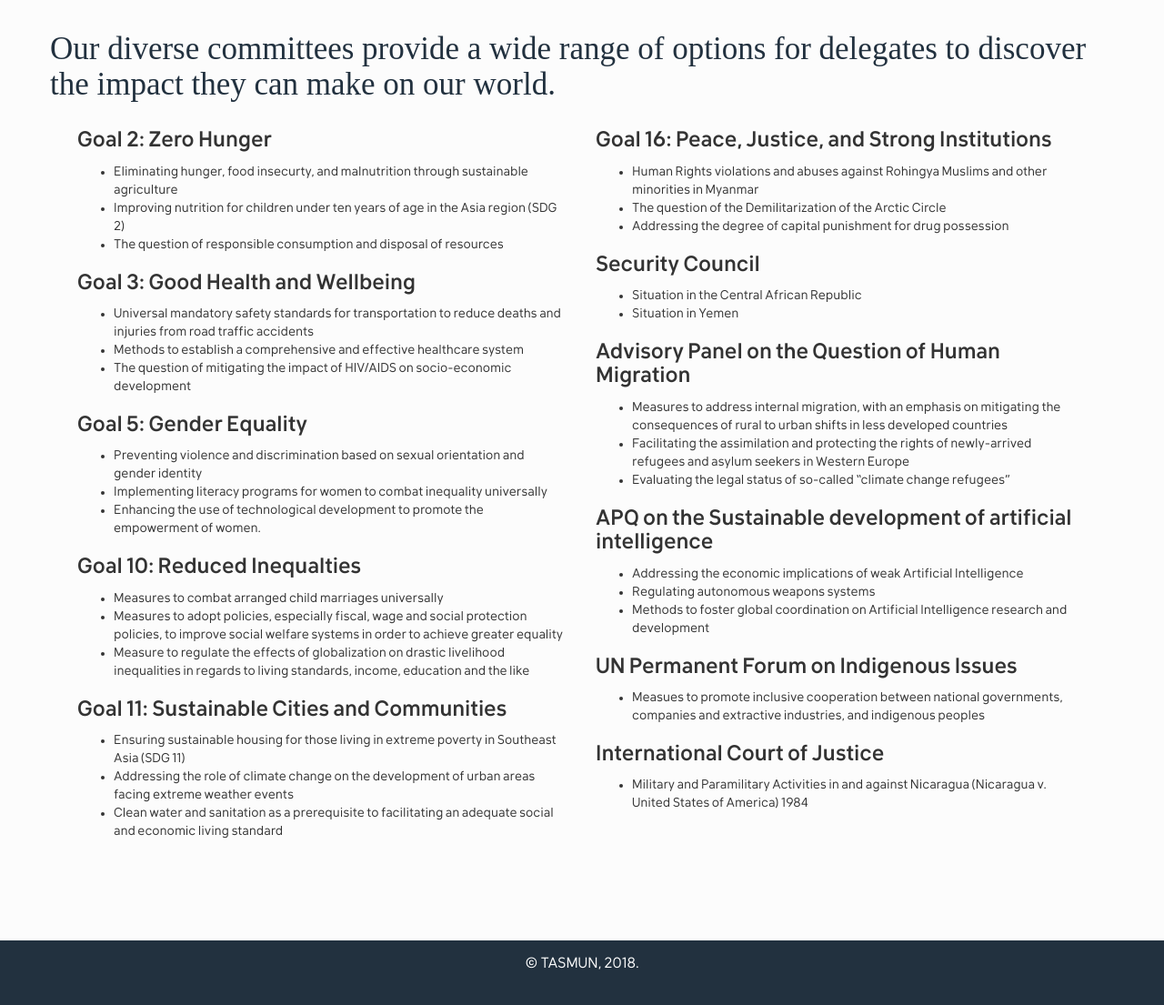
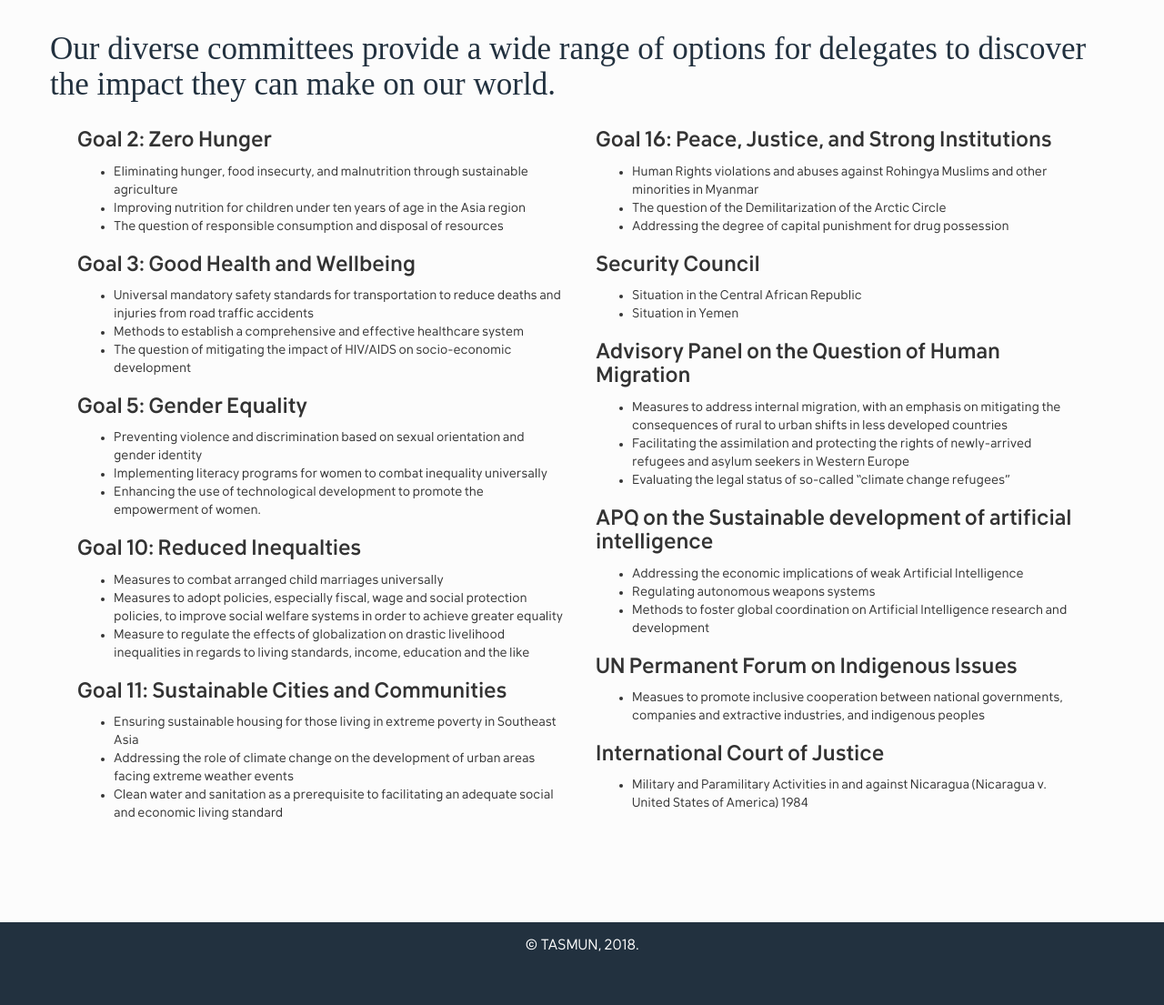
Before and after one commit to alexandernext/tasmun, a Jekyll site: the page built from committees.html, in a window 1280 px wide. Shown: the part 255-1360 px from the top of the page at 91% size. Built offline with Jekyll 4.4.1, drawn with Linux system fonts in a browser that asks for light colours; some web fonts are replaced.

Commit message:
fixed typos

```diff
--- a/committees.html
+++ b/committees.html
@@ -11,7 +11,7 @@
     <h3 class="item-title">Goal 2: Zero Hunger</h3>
     <ul>
       <li>Eliminating hunger, food insecurty, and malnutrition through sustainable agriculture</li>
-      <li>Improving nutrition for children under ten years of age in the Asia region (SDG 2)</li>
+      <li>Improving nutrition for children under ten years of age in the Asia region</li>
       <li>The question of responsible consumption and disposal of resources</li>
     </ul>
 <!--     <a class="btn btn-info" href="assets/reports/CDIS.pdf">read reports →</a>
@@ -46,7 +46,7 @@
   <div class="item">
     <h3 class="item-title">Goal 11: Sustainable Cities and Communities</h3>
     <ul>
-      <li>Ensuring sustainable housing for those living in extreme poverty in Southeast Asia (SDG 11)</li>
+      <li>Ensuring sustainable housing for those living in extreme poverty in Southeast Asia</li>
       <li>Addressing the role of climate change on the development of urban areas facing extreme weather events</li>
       <li>Clean water and sanitation as a prerequisite to facilitating an adequate social and economic living standard</li>
     </ul>
--- a/officers.html
+++ b/officers.html
@@ -113,7 +113,7 @@
     <ul>
       <li>Hermes Agelopoulos</li>
       <li>Derek Chan</li>
-      <li>DEugene Choi</li>
+      <li>Eugene Choi</li>
     </ul>
   </div>
   <div class="item">
```
